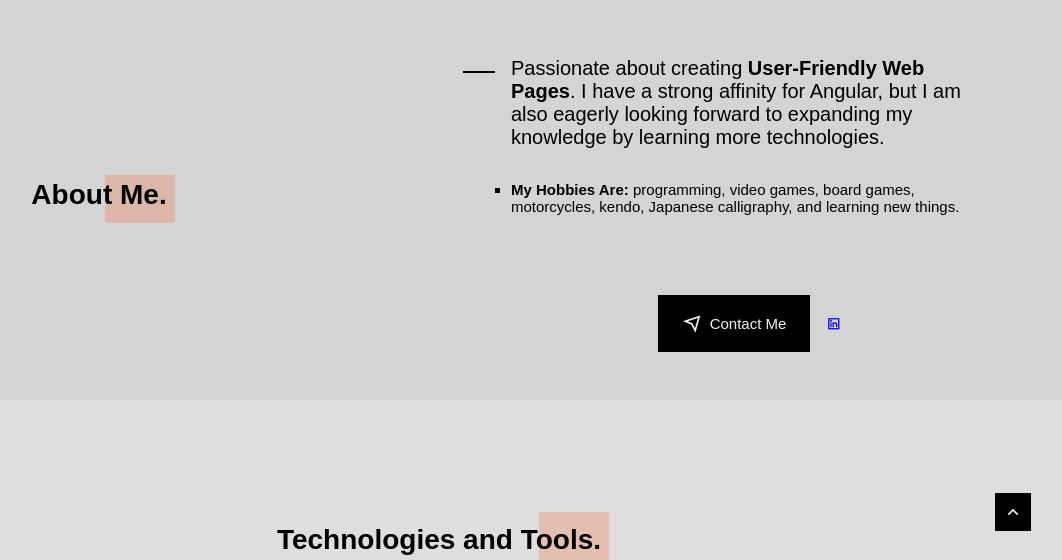
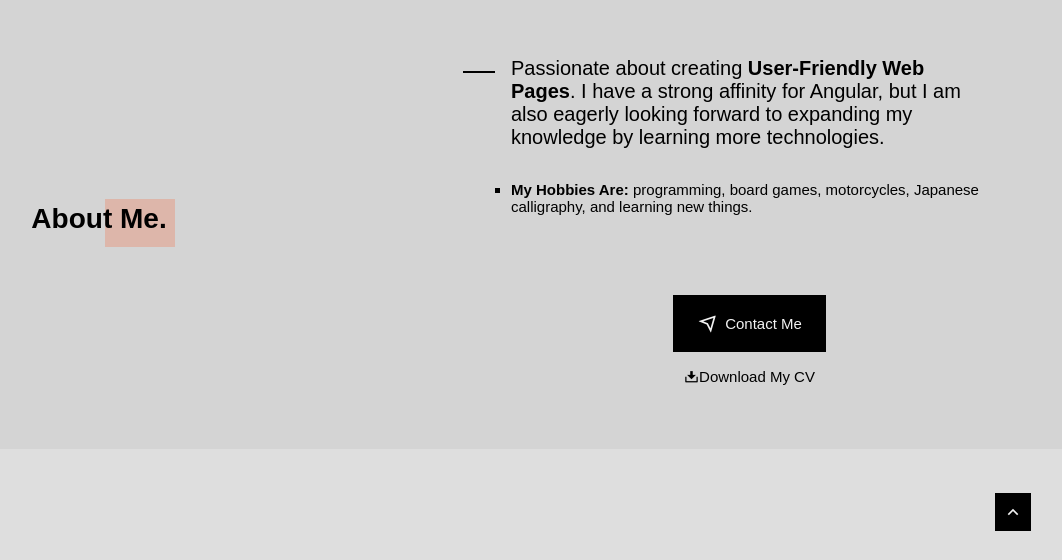
Before and after one commit to naopeke/portfolio, a website: page index.html in a window 1280 px wide. Shown: the part 669-1229 px from the top of the page, without its empty margins (201-1263 px from the left). Drawn offline with nearby package versions, Linux system fonts and the light colour scheme; a web font is replaced by a local one.

Commit message:
added download_cv

```diff
--- a/index.html
+++ b/index.html
@@ -111,14 +111,6 @@
                 <h2 class="section__title--1">
                     <span>About Me.</span>
                 </h2>
-<!--
-                <div class="about__profile">
-                    <div class="about__image">
-                        <img src="assets/images/photo1.jpg" alt="image" class="about__img">
-                    </div>
-
-                    <div class="about__shadow"></div>
-                </div> -->
 
                 <div class="about__info">
                     <p class="about__description">
@@ -127,7 +119,7 @@
 
                     <ul class="about__list">
                         <li class="about__item">
-                            <b>My Hobbies Are:</b> programming, video games, board games, motorcycles, kendo, Japanese calligraphy, and learning new things.
+                            <b>My Hobbies Are:</b> programming, board games, motorcycles, Japanese calligraphy, and learning new things.
                         </li>
                     </ul>
 
@@ -136,8 +128,8 @@
                             <i class="ri-send-plane-line"></i>Contact Me
                         </a>
 
-                        <a href="https://www.linkedin.com/in/nao-mukai-205b71207/" target="_blank" class="about__social-link">
-                            <i class="ri-linkedin-box-line"></i>
+                        <a href="assets/cv/cv_nao_mukai(EN).pdf" target="_blank" class="download_cv" download>
+                            <i class="ri-download-2-fill"></i>Download My CV
                         </a>
                     </div>
                 </div>
--- a/styles.scss
+++ b/styles.scss
@@ -825,9 +825,19 @@ img {
 
 .about__buttons {
     display: flex;
+    flex-direction: column;
     justify-content: center;
     align-items: center;
     column-gap: 1rem;
+
+    & .download_cv {
+        padding: 1rem 0;
+        color: $black;
+
+        body.dark-theme & {
+            color: color('dark', 'title-color');
+        }
+    }
 
     @media screen and (min-width: 1150px){
         justify-content: intial;
```
Also changed, not shown: styles.css, 2 other files.
